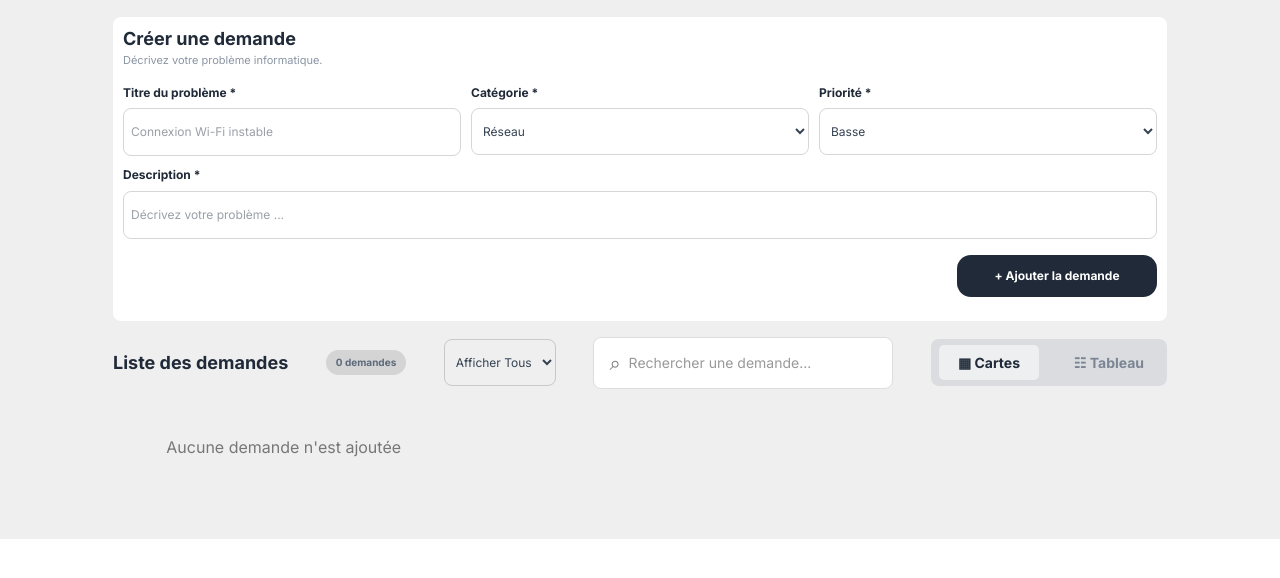
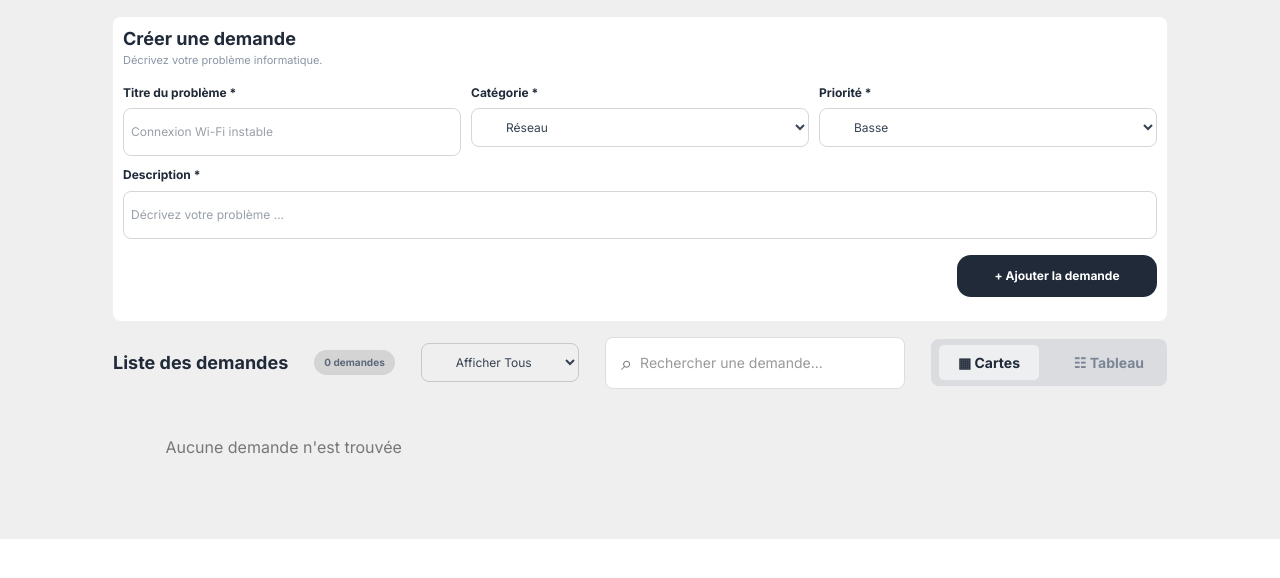
Before and after one commit to AbdessamadAmimi/HelpDesk, a website with bundled scripts: page index.html in a window 1280 px wide. Shown: the part 124-702 px from the top of the page. Built offline with nearby package versions, Linux system fonts and the light colour scheme.

Commit message:
Creation du fichier readme

```diff
--- a/css/style.css
+++ b/css/style.css
@@ -524,6 +524,12 @@ article hr {
     color: #999;
 }
 
+select{
+    padding: 10px 30px;
+    cursor: pointer;
+}
+
+
 @media (min-width: 768px) {
 
     .hide_switch {
--- a/script/script.js
+++ b/script/script.js
@@ -74,7 +74,7 @@
         const div = document.createElement("div");
 
         const p = document.createElement("p");
-        p.textContent = "Aucune demande n'est ajoutée";
+        p.textContent = "Aucune demande n'est trouvée";
         p.classList.add("aucune-demande");
 
         div.append(p);
@@ -159,7 +159,7 @@
 
         const td = document.createElement("td");
         td.colSpan = 6;
-        td.textContent = "Aucune demande n'est ajoutée";
+        td.textContent = "Aucune demande n'est trouvée";
         td.classList.add("aucune-demande");
 
         tr.append(td);
```
Also changed, not shown: README.md, screenshots/apercu.png (added).
